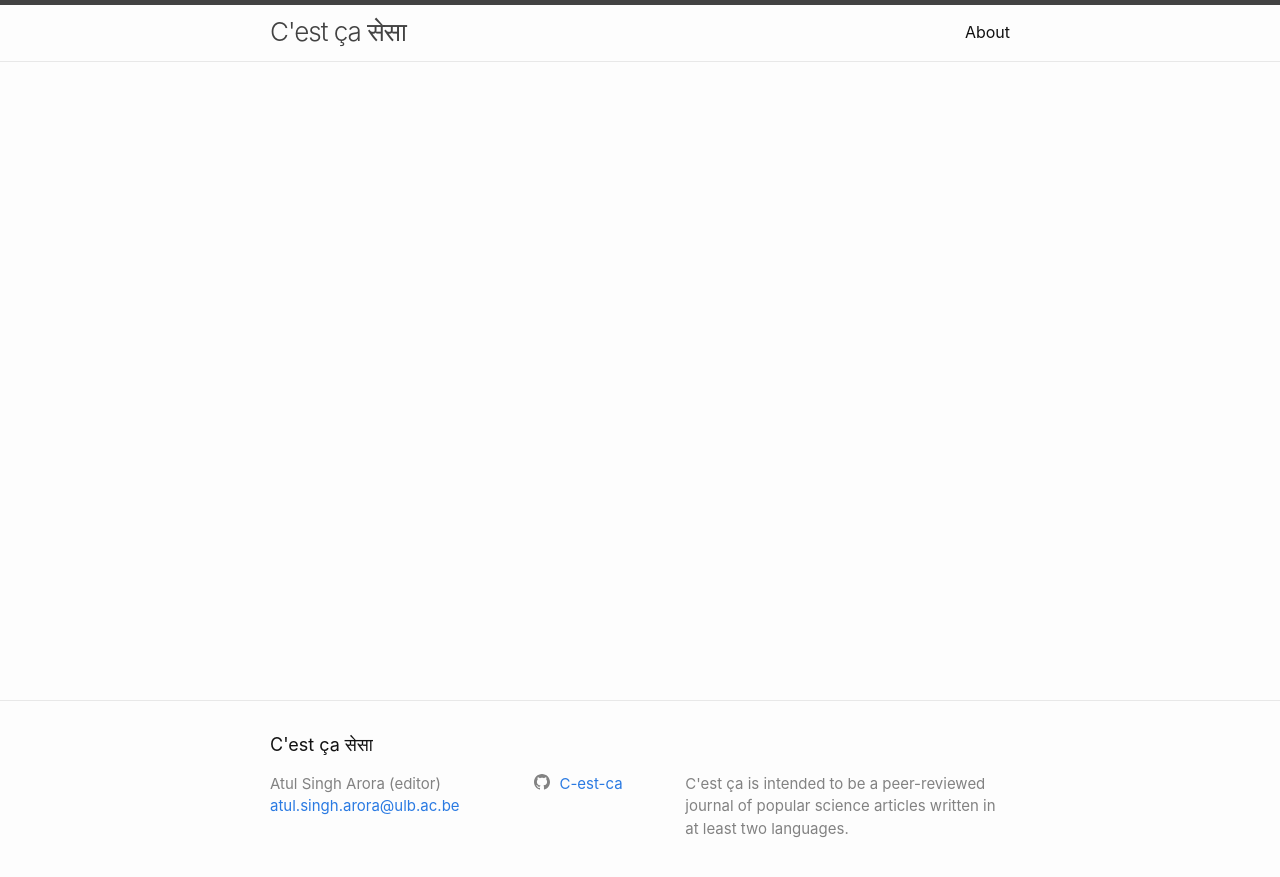
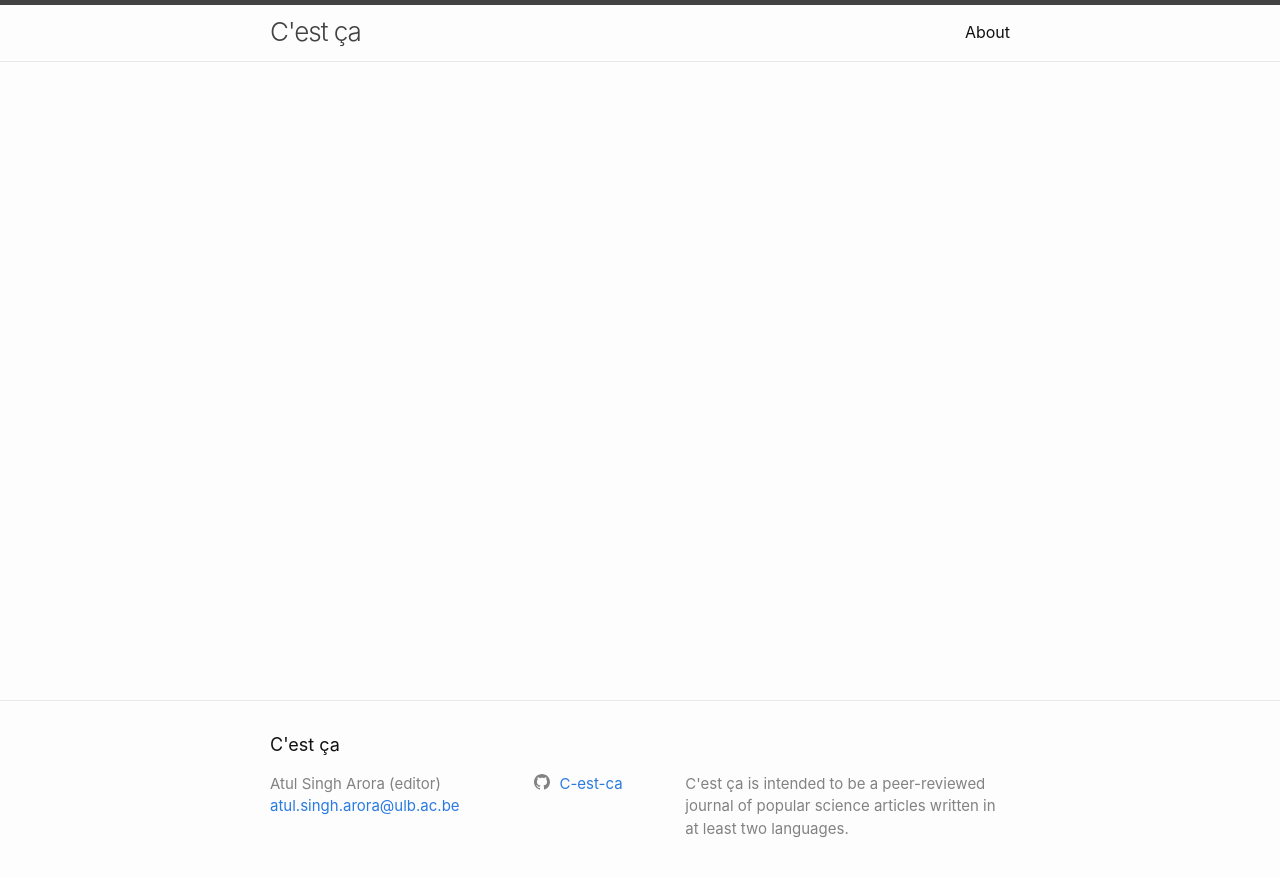
Before and after one commit to toAtulArora/c-est-ca.github.io, a Jekyll site: the page built from index.md, in a window 1280 px wide. Shown: the top 877 px of the page. Built offline with Jekyll 4.4.1, drawn with Linux system fonts in a browser that asks for light colours.

Commit message:
removed the hindi

```diff
--- a/_config.yml
+++ b/_config.yml
@@ -1,4 +1,4 @@
-title: C'est ça सेसा
+title: C'est ça
 author: Atul Singh Arora (editor)
 email: atul.singh.arora@ulb.ac.be
 description: > # this means to ignore newlines until "twitter_username:"
```
